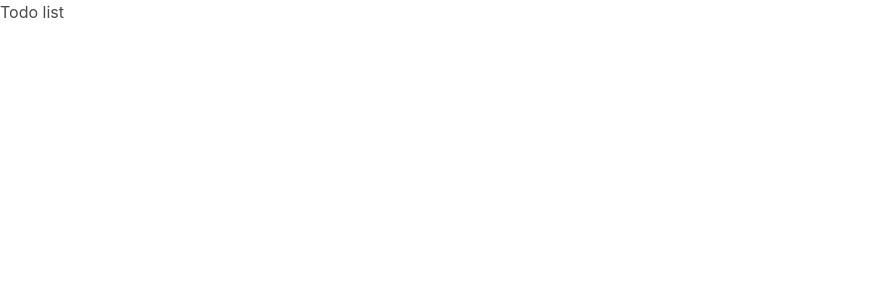
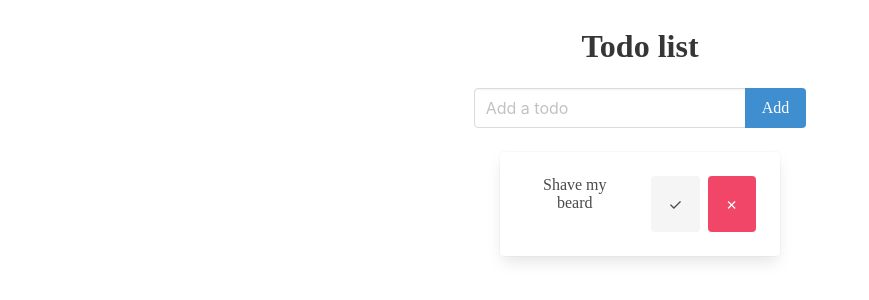
Before and after one commit to RamunnoAJ/vue3-firebase-todo, a Vue app: page / in a window 1280 px wide. Shown: the top 300 px of the page, without its empty margins (0-869 px from the left). Built offline with nearby package versions, Linux system fonts and the light colour scheme.

Commit message:
created simple template

```diff
--- a/src/App.vue
+++ b/src/App.vue
@@ -1,7 +1,56 @@
 <template>
-  Todo list
+  <div class="my-todo">
+
+    <div class="title has-text-centered">
+      Todo list
+    </div>
+    <div class="field has-addons mb-5">
+      <div class="control">
+        <input class="input" type="text" placeholder="Add a todo">
+      </div>
+      <div class="control">
+        <a class="button is-info">
+          Add
+        </a>
+      </div>
+    </div>
+
+    <div class="card">
+      <div class="card-content">
+        <div class="content">
+
+          <div class="columns is-mobile">
+            <div class="column">
+              Shave my beard
+            </div>
+            <div class="column is-5 has-text-right">
+              <button class="button is-light">
+                &check;
+              </button>
+              <button class="button is-danger ml-2">
+                &cross;
+              </button>
+            </div>
+          </div>
+
+
+        </div>
+      </div>
+    </div>
+  </div>
 </template>
 
-<style>
-@import '../node_modules/bulma/css/bulma.min.css'
+<style scoped>
+@import '../node_modules/bulma/css/bulma.min.css';
+
+.my-todo {
+  max-width: 800px;
+  padding: 20px;
+  margin: 0 auto;
+  text-align: center;
+  display: flex;
+  align-content: center;
+  flex-direction: column;
+  align-items: center;
+}
 </style>
```
